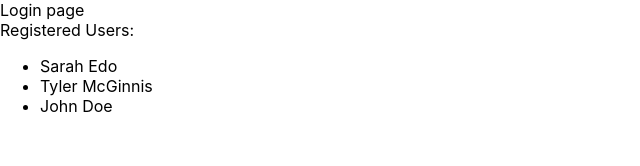
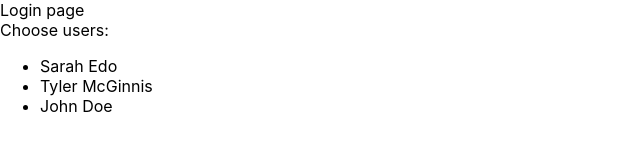
Before and after one commit to aristoteles-nunez/Would-You-Rather, a React (Create React App) app: page / in a window 1280 px wide. Shown: the top 166 px of the page, without its empty margins (0-640 px from the left). Built offline with nearby package versions, Linux system fonts and the light colour scheme.

Commit message:
refactor(login): the main Login component was converted to a function component
The Login component was a class component, but it has conflicts with material-ui hooks, so the class
was converted to a function to be able to use hooks with in the component

```diff
--- a/src/components/App.js
+++ b/src/components/App.js
@@ -1,6 +1,6 @@
 import React, { Component } from 'react';
 import { connect } from 'react-redux';
-import Login from './Login';
+import Login from './../components/login/Login';
 
 class App extends Component {
   render(){
--- a/src/components/Login.js
+++ /dev/null
@@ -1,36 +0,0 @@
-import React, {Component} from 'react';
-import { connect } from 'react-redux';
-import { handleGetUsers } from './../actions/users'
-
-class Login extends Component {
-
-    componentDidMount() {
-        this.props.dispatch(handleGetUsers());
-    }
-
-    render(){
-        return (
-            <div>
-                Login page
-                <br />
-                Registered Users:
-                <ul>
-                    {this.props.registeredUsers.map((user)=>(
-                        <li key={user.id}> {user.name} </li>
-                    ))}
-                </ul>
-            </div>
-        );
-    }
-}
-
-const mapStateToProps = ({users}) => ({
-    registeredUsers: Object.keys(users).map((userId)=>({
-        id: userId,
-        name: users[userId].name,
-        avatarURL: users[userId].avatarURL
-    }))
-})
-
-
-export default connect(mapStateToProps)(Login);
--- /dev/null
+++ b/src/components/login/ListUsers.js
@@ -0,0 +1,24 @@
+import React from 'react';
+import { useSelector } from 'react-redux';
+
+const ListUsers = () => {
+    const users = useSelector(state => state.users);
+    const registeredUsers = Object.keys(users).map((userId)=>({
+        id: userId,
+        name: users[userId].name,
+        avatarURL: users[userId].avatarURL
+    }));
+    console.log('registered users: ', registeredUsers);
+    return (
+        <div>
+            Choose users:
+            <ul>
+                {registeredUsers.map((user)=>(
+                    <li key={user.id}> {user.name} </li>
+                ))}
+            </ul>
+        </div>
+    )
+}
+
+export default ListUsers;
--- /dev/null
+++ b/src/components/login/Login.js
@@ -0,0 +1,22 @@
+import React, { useEffect } from 'react';
+import { handleGetUsers } from '../../actions/users';
+import { useDispatch } from 'react-redux';
+import ListUsers from './ListUsers'
+
+const Login = () => {
+    const dispatch = useDispatch();
+
+    useEffect(()=>{
+        dispatch(handleGetUsers());
+    });
+
+    return (
+        <div>
+            Login page
+            <br />
+            <ListUsers />
+        </div>
+    )
+}
+
+export default Login;
```
